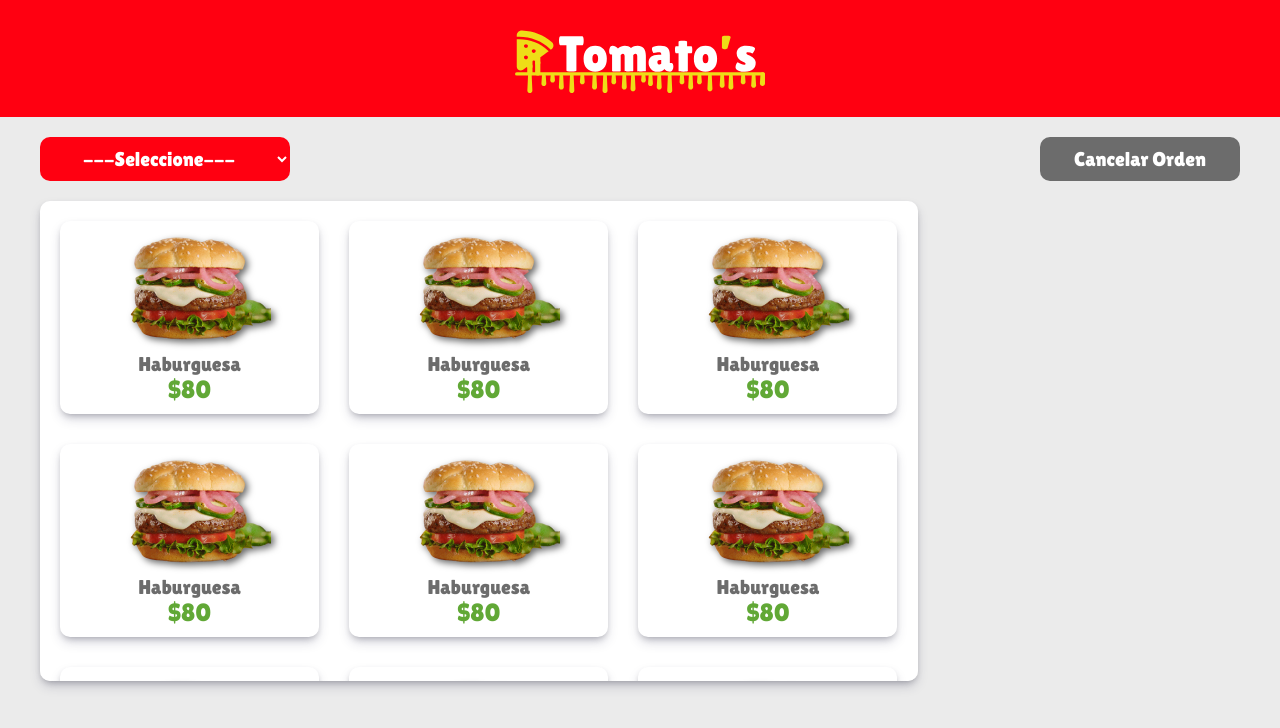
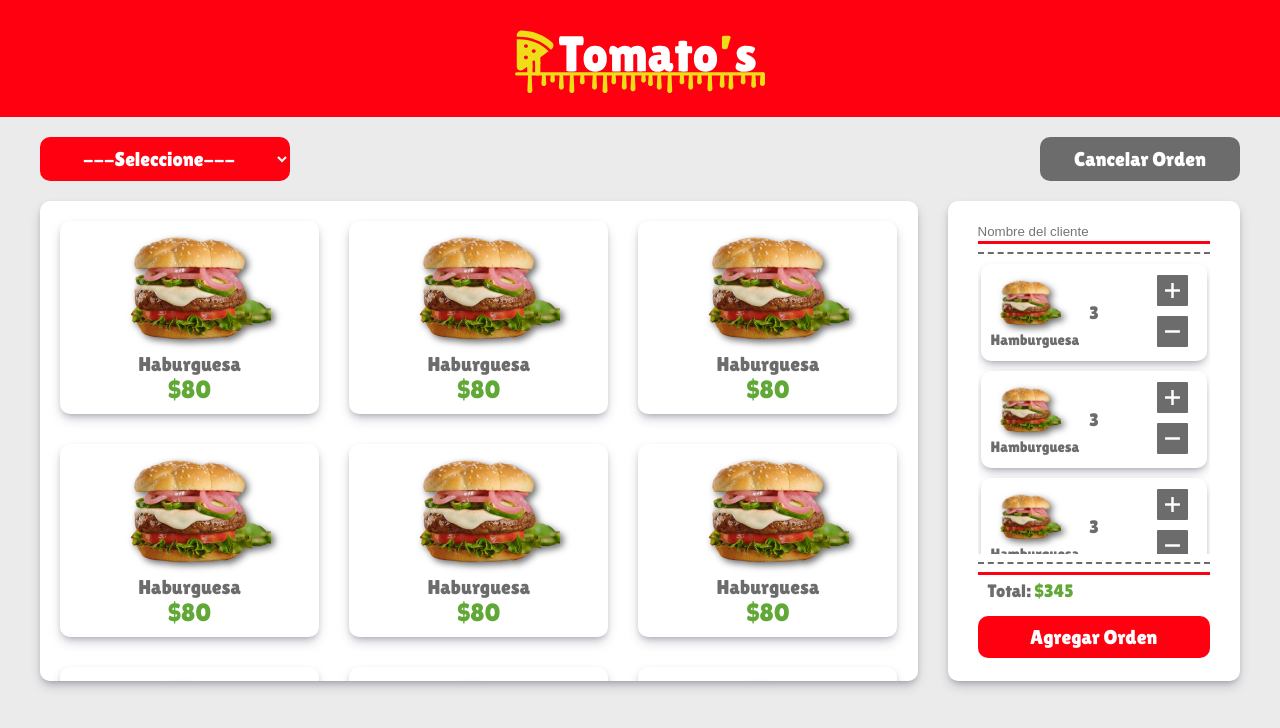
Before and after one commit to HectorGerardoZV/tomatosFront, a React (Vite) app: page /editOrder/1 in a window 1280 px wide. Shown: the top 728 px of the page. Built offline with nearby package versions, Linux system fonts and the light colour scheme.

Commit message:
Add order and edit order pages is already finished

```diff
--- /dev/null
+++ b/src/components/productItem/ProductItem.jsx
@@ -0,0 +1,29 @@
+import plus from "../../img/plus.svg";
+import less from "../../img/less.svg";
+import "./productItem.css"
+
+const ProductItem = (props) => {
+    const { productItem } = props;
+    const { name, quantity, image } = productItem;
+    return (
+        <div className="productItem">
+            <div className="productItem__image">
+                <img src={image} alt="image product" />
+                <p>{name}</p>
+            </div>
+
+            <p className="productItem__quantity">{quantity}</p>
+
+            <div className="productItem__controls">
+                <button>
+                    <img src={plus} alt="agregar cantidad" />
+                </button>
+                <button>
+                    <img src={less} alt="quitar cantidad" />
+                </button>
+            </div>
+        </div>
+    )
+}
+
+export default ProductItem
--- /dev/null
+++ b/src/components/productItem/productItem.css
@@ -0,0 +1,37 @@
+.productItem{
+    display: grid;
+    grid-template-columns: 1fr 1fr 1fr;
+    background-color: var(--color-white);
+    border-radius: 1rem;
+    box-shadow: var(--shadow);
+    padding: 1rem;
+    align-items: center;
+    gap: 1rem;
+    color: var(--color-gray);
+}
+
+.productItem__image{
+    display: flex;
+    flex-direction: column;
+    align-items: flex-start;
+    justify-content: center;
+}
+.productItem__image img{
+    filter: drop-shadow(0.35rem 0.35rem 0.35rem rgba(0, 0, 0, 0.589));
+    width: 7rem;
+}
+.productItem__image p{
+    font-size: 1.5rem;
+}
+
+.productItem__controls{
+    display: flex;
+    flex-direction: column;
+    justify-content: space-between;
+    align-items: center;
+    gap: .5rem;
+}
+.productItem__controls button{
+    border: none;
+    background-color: transparent;
+}
--- /dev/null
+++ b/src/components/ticketOrder/TicketOrder.jsx
@@ -0,0 +1,36 @@
+
+import "./ticketOrder.css";
+import hamburguesa from "../../img/products/hamburguesa.png";
+import ProductItem from "../productItem/ProductItem";
+const TicketOrder = () => {
+    const listProducts = [
+        { id: 1, name: "Hamburguesa", quantity: 3, image: hamburguesa },
+        { id: 2, name: "Hamburguesa", quantity: 3, image: hamburguesa },
+        { id: 3, name: "Hamburguesa", quantity: 3, image: hamburguesa },
+        { id: 4, name: "Hamburguesa", quantity: 3, image: hamburguesa },
+        { id: 5, name: "Hamburguesa", quantity: 3, image: hamburguesa },
+        { id: 6, name: "Hamburguesa", quantity: 3, image: hamburguesa }
+    ]
+    return (
+        <div className="ticketOrder">
+            <input className="input-client" type="text" placeholder="Nombre del cliente" />
+            <div className="line"></div>
+            <div className="listProducts">
+                {
+                    listProducts.map(productItem => (
+                        <ProductItem
+                            key={productItem.id}
+                            productItem={productItem}
+                        />
+                    ))
+                }
+            </div>
+            <div className="line"></div>
+            <p className="totalTicket">Total: <span> $345</span></p>
+
+            <button className="addOrderButton">Agregar Orden</button>
+        </div>
+    )
+}
+
+export default TicketOrder
--- /dev/null
+++ b/src/components/ticketOrder/ticketOrder.css
@@ -0,0 +1,55 @@
+.ticketOrder{
+    background-color: var(--color-white);
+    border-radius: 1rem;
+    box-shadow: var(--shadow);
+    height: 48rem;
+    padding: 2rem 3rem;
+}
+
+.input-client{
+    border: none;
+    width: 100%;
+    border-bottom: 3px solid var(--color-red);
+    padding: .2rem 0rem;
+    outline: none;
+}
+
+
+.line{
+    width: 100%;
+    height: 1rem;
+    border-bottom: 2px dashed var(--color-gray);
+
+}
+
+.listProducts{
+    height: 30rem;
+    overflow-y: scroll;
+    display: flex;
+    flex-direction: column;
+    gap: 1rem;
+    padding: 1rem .3rem;
+}
+
+.totalTicket{
+    margin-top: .8rem;
+    padding: .5rem 0rem .5rem 1rem;
+    border-top: 3px solid var(--color-red);
+    color: var(--color-gray);
+    margin-bottom: 1rem;
+}
+.totalTicket span{
+    color: var(--color-green);
+}
+
+.addOrderButton{
+    background-color: var(--color-red);
+    border: none;
+    cursor: pointer;
+    width: 100%;
+    padding: 1rem;
+    font-size: 2rem;
+    color: var(--color-white);
+    font-family: var(--font);
+    border-radius: 1rem;
+}
--- a/src/pages/orderPage/OrderPage.jsx
+++ b/src/pages/orderPage/OrderPage.jsx
@@ -2,6 +2,7 @@ import "./orderPage.css"
 
 import HeaderGeneric from "../../components/headerGeneric/HeaderGeneric"
 import ProductPanel from "../../components/productPanel/ProductPanel"
+import TicketOrder from "../../components/ticketOrder/TicketOrder"
 
 const OrderPage = () => {
   const categories = ["---Seleccione---", "Pizza", "Dogo", "Hamburguesas", "Boneless"]
@@ -25,6 +26,7 @@ const OrderPage = () => {
 
           <section className="layout-orderPage">
             <ProductPanel/>
+            <TicketOrder/>
           </section>
 
       </section>
```
